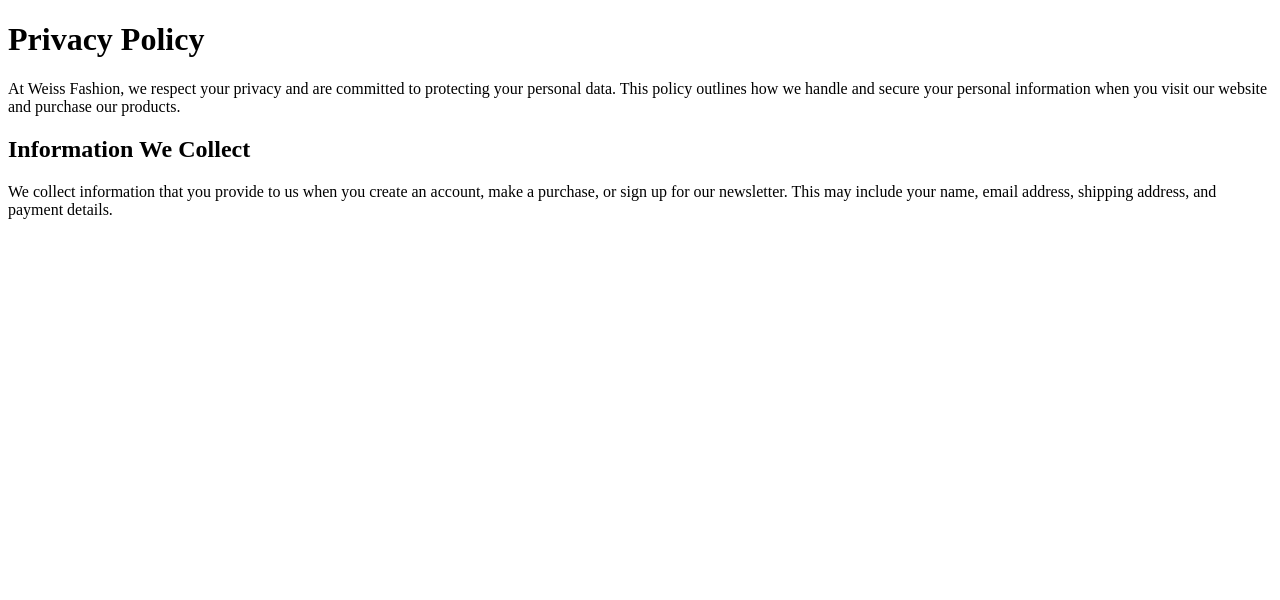
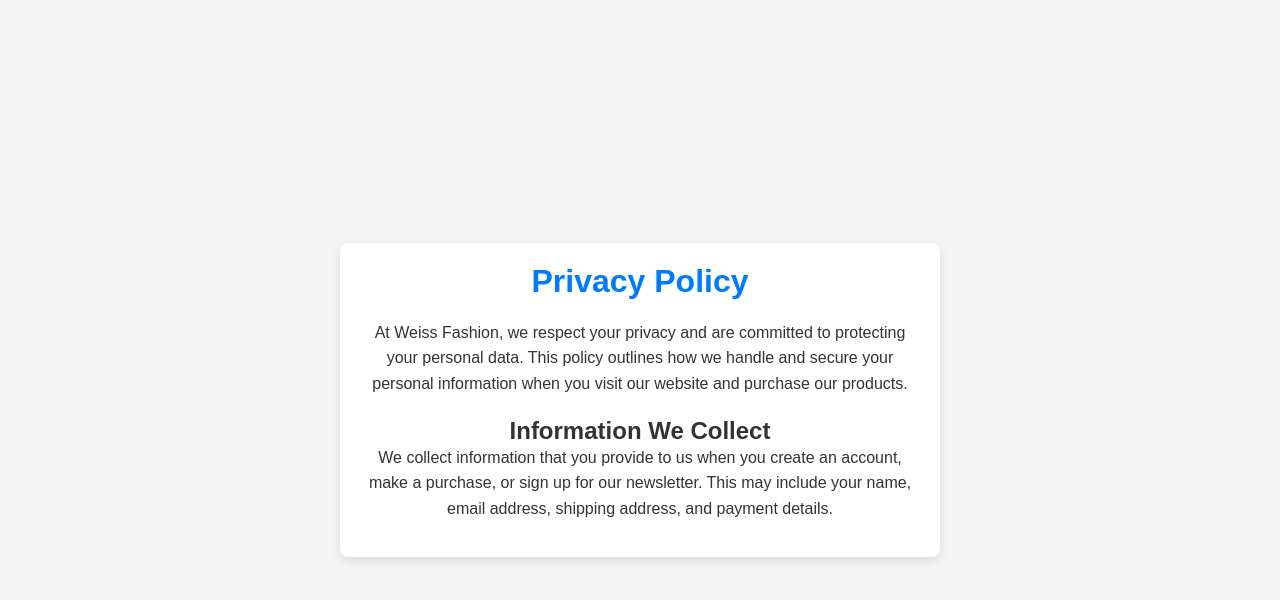
Before and after one commit to jideawoniyi/fashion-app, a plain HTML site: page privacy-policy.html in a window 1280 px wide. Drawn offline with Linux system fonts and the light colour scheme.

```diff
--- a/privacy-policy.html
+++ b/privacy-policy.html
@@ -2,7 +2,48 @@
 <html lang="en">
 <head>
     <title>Privacy Policy - Weiss Fashion</title>
-    <!-- Head content (meta tags, link to CSS) -->
+    <style>
+        /* Basic Reset */
+        * {
+            margin: 0;
+            padding: 0;
+            box-sizing: border-box;
+        }
+
+        body, html {
+            height: 100%;
+            font-family: 'Arial', sans-serif;
+            background-color: #f4f4f4;
+            color: #333;
+            display: flex;
+            justify-content: center;
+            align-items: center;
+        }
+
+        main {
+            max-width: 600px; /* Adjust as needed */
+            padding: 20px;
+            margin: 0 auto;
+            text-align: center;
+            background-color: #fff; /* White background */
+            box-shadow: 0 4px 8px rgba(0, 0, 0, 0.1); /* Subtle shadow */
+            border-radius: 8px; /* Rounded corners */
+        }
+
+        h1 {
+            color: #007bff; /* Primary color for the heading */
+            margin-bottom: 20px; /* Spacing below the heading */
+        }
+
+        p {
+            line-height: 1.6; /* Improved readability */
+            margin-bottom: 16px; /* Spacing between paragraphs */
+        }
+
+        h2 {
+            margin-top: 20px; /* Spacing above sub-headings */
+        }
+    </style>
 </head>
 <body>
     <header>
@@ -26,5 +67,6 @@
     </main>
 
     <!-- Footer -->
+
 </body>
 </html>
```
Also changed, not shown: data-gdpr.html (+44 -1 lines), shipping-returns.html (+43 -1 lines), terms-of-service.html (+43 -1 lines).
